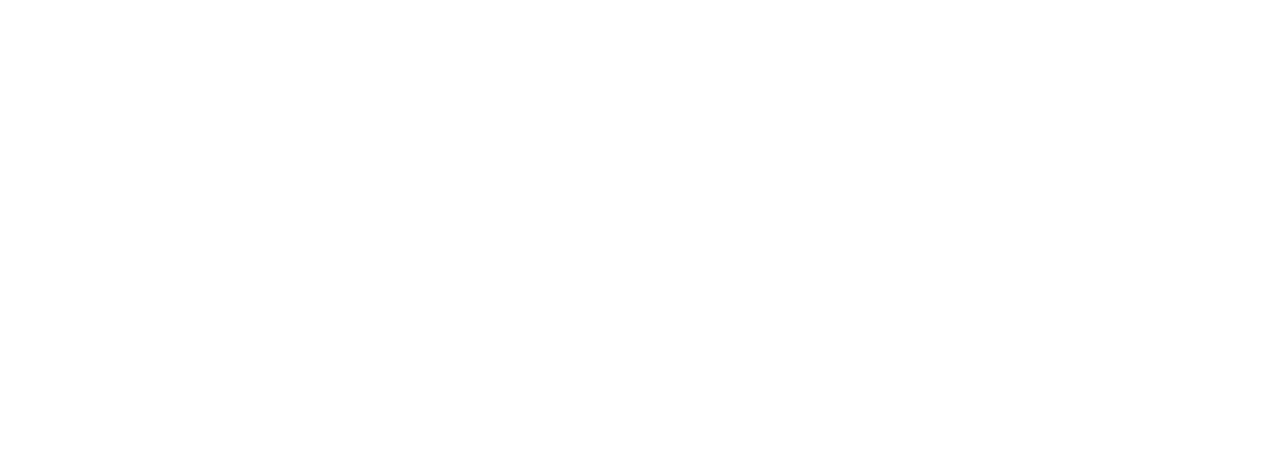
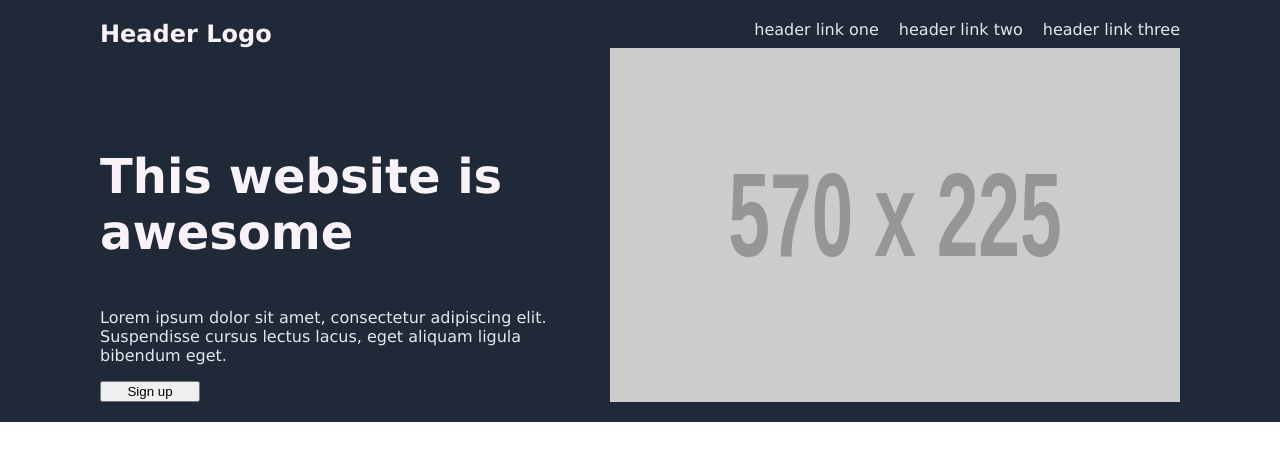
Before and after one commit to ebogucka/landing-page, a plain HTML site: page index.html in a window 1280 px wide. Drawn offline with Linux system fonts and the light colour scheme; placeholder pictures from the web are drawn by us.

Commit message:
Add header

```diff
--- a/index.html
+++ b/index.html
@@ -1,11 +1,36 @@
 <!DOCTYPE html>
 <html lang="en">
+
 <head>
     <meta charset="UTF-8">
     <meta name="viewport" content="width=device-width, initial-scale=1.0">
-    <title>Document</title>
+    <title>Awesome website`</title>
+    <link rel="stylesheet" type="text/css" href="styles.css" />
 </head>
+
 <body>
 
+    <div class="header">
+        <div class="header-top">
+            <div class="logo">Header Logo</div>
+            <ul class="header-links">
+                <li>header link one</li>
+                <li>header link two</li>
+                <li>header link three</li>
+            </ul>
+        </div>
+        <div class="header-main">
+            <div class="hero">
+                <h1 class="hero-main">This website is awesome</h1>
+                <p class="hero-secondary">Lorem ipsum dolor sit amet, consectetur adipiscing elit. Suspendisse cursus
+                    lectus
+                    lacus, eget aliquam ligula
+                    bibendum eget.</p>
+                <button>Sign up</button>
+            </div>
+            <img class="header-image" src="https://placehold.co/570x225?text=Hi" />
+        </div>
+    </div>
 </body>
+
 </html>
--- a/styles.css
+++ b/styles.css
@@ -0,0 +1,62 @@
+body {
+  display: flex;
+  font-family: Verdana, Geneva, Tahoma, sans-serif;
+  margin: 0;
+  justify-content: center;
+}
+
+.header {
+  background-color: #1f2937;
+  display: flex;
+  flex-direction: column;
+  padding: 20px 100px;
+}
+
+.logo {
+  color: #f9f2f8;
+  font-size: 24px;
+  font-weight: bold;
+}
+
+.header-top {
+  display: flex;
+  justify-content: space-between;
+}
+
+.header-links {
+  list-style-type: none;
+  margin: 0;
+  padding: 0;
+  color: #e5e7eb;
+  display: flex;
+  gap: 20px;
+}
+
+.header-main {
+  display: flex;
+  justify-content: space-between;
+  gap: 50px;
+}
+
+.hero {
+  display: flex;
+  flex-direction: column;
+}
+
+.hero-main {
+  color: #f9f2f8;
+  font-size: 48px;
+  font-weight: 900;
+  margin-top: 100px;
+}
+
+.hero-secondary {
+  color: #e5e7eb;
+}
+
+.header-image {
+}
+
+button {
+  width: 100px;
+}
```
